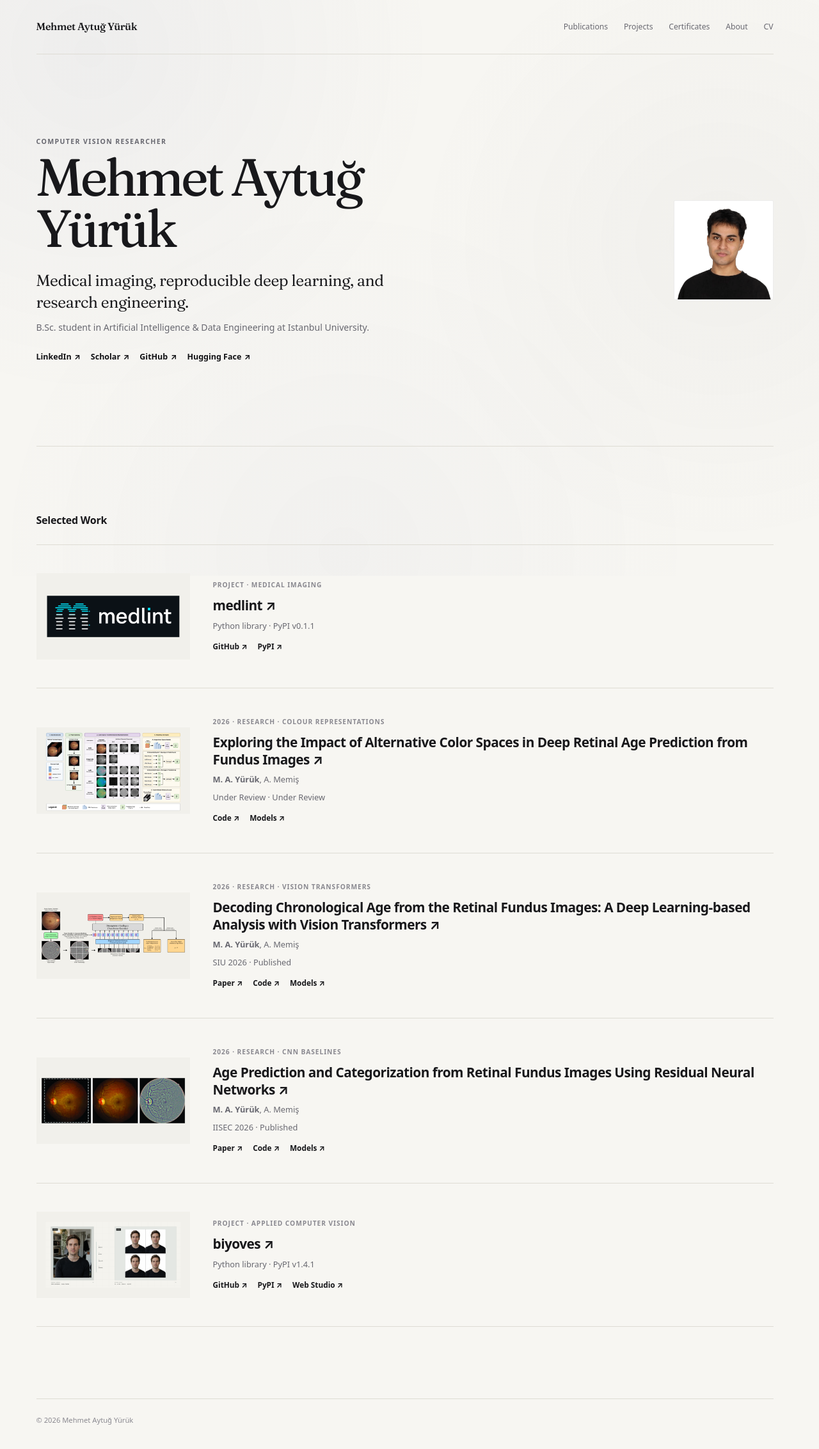
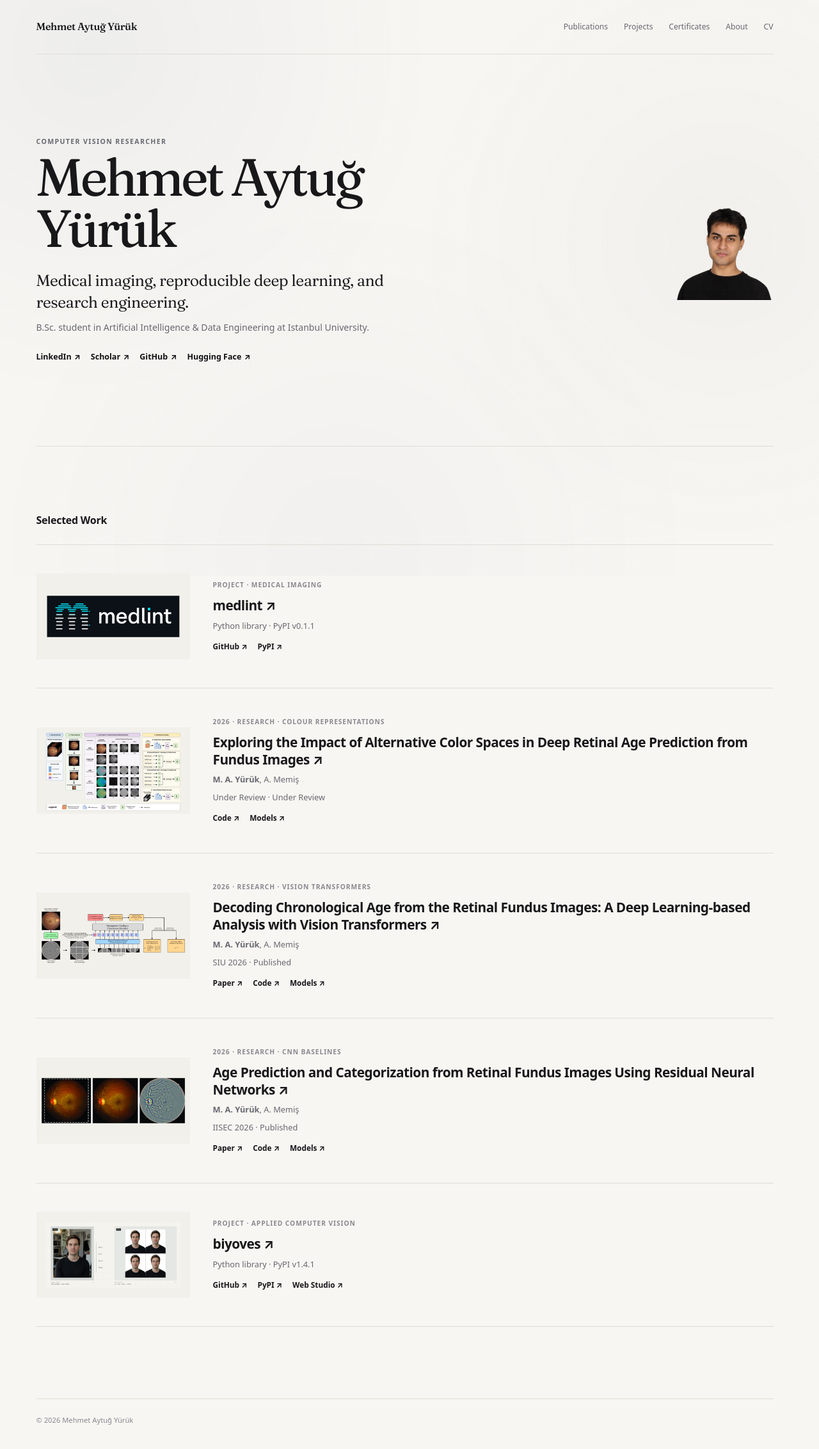
Before and after one commit to mehmetaytugyuruk/mehmetaytugyuruk.github.io, a Jekyll site: the page built from index.html, in a window 1280 px wide. Shown: the whole page at 64% size. Built offline with Jekyll 4.4.1, drawn with Linux system fonts in a browser that asks for light colours.

Commit message:
Remove portrait background frame

```diff
--- a/_layouts/default.html
+++ b/_layouts/default.html
@@ -39,7 +39,7 @@
     <link rel="preconnect" href="https://fonts.googleapis.com">
     <link rel="preconnect" href="https://fonts.gstatic.com" crossorigin>
     <link href="https://fonts.googleapis.com/css2?family=Fraunces:ital,opsz,wght@0,9..144,300..700;1,9..144,300..700&amp;display=swap" rel="stylesheet">
-    <link rel="stylesheet" href="{{ '/assets/css/site.css' | relative_url }}?v=20260911-selected-work">
+    <link rel="stylesheet" href="{{ '/assets/css/site.css' | relative_url }}?v=20260911-transparent-portrait">
 
     <script type="application/ld+json">
     {
--- a/_layouts/redirect.html
+++ b/_layouts/redirect.html
@@ -7,7 +7,7 @@
     <meta name="robots" content="noindex, follow">
     <link rel="canonical" href="{{ page.redirect_to | absolute_url }}">
     <meta http-equiv="refresh" content="0; url={{ page.redirect_to | relative_url }}">
-    <link rel="stylesheet" href="{{ '/assets/css/site.css' | relative_url }}?v=20260911-selected-work">
+    <link rel="stylesheet" href="{{ '/assets/css/site.css' | relative_url }}?v=20260911-transparent-portrait">
   </head>
   <body class="interior">
     <main id="main-content" class="page-main redirect-main">
--- a/assets/css/site.css
+++ b/assets/css/site.css
@@ -273,10 +273,6 @@
   justify-self: end;
   width: clamp(9.75rem, 11vw, 11.5rem);
   aspect-ratio: 1 / 1;
-  overflow: hidden;
-  background: #fff;
-  border: 1px solid rgba(24, 24, 24, 0.08);
-  border-radius: 0.15rem;
 }
 
 .portrait {
```
